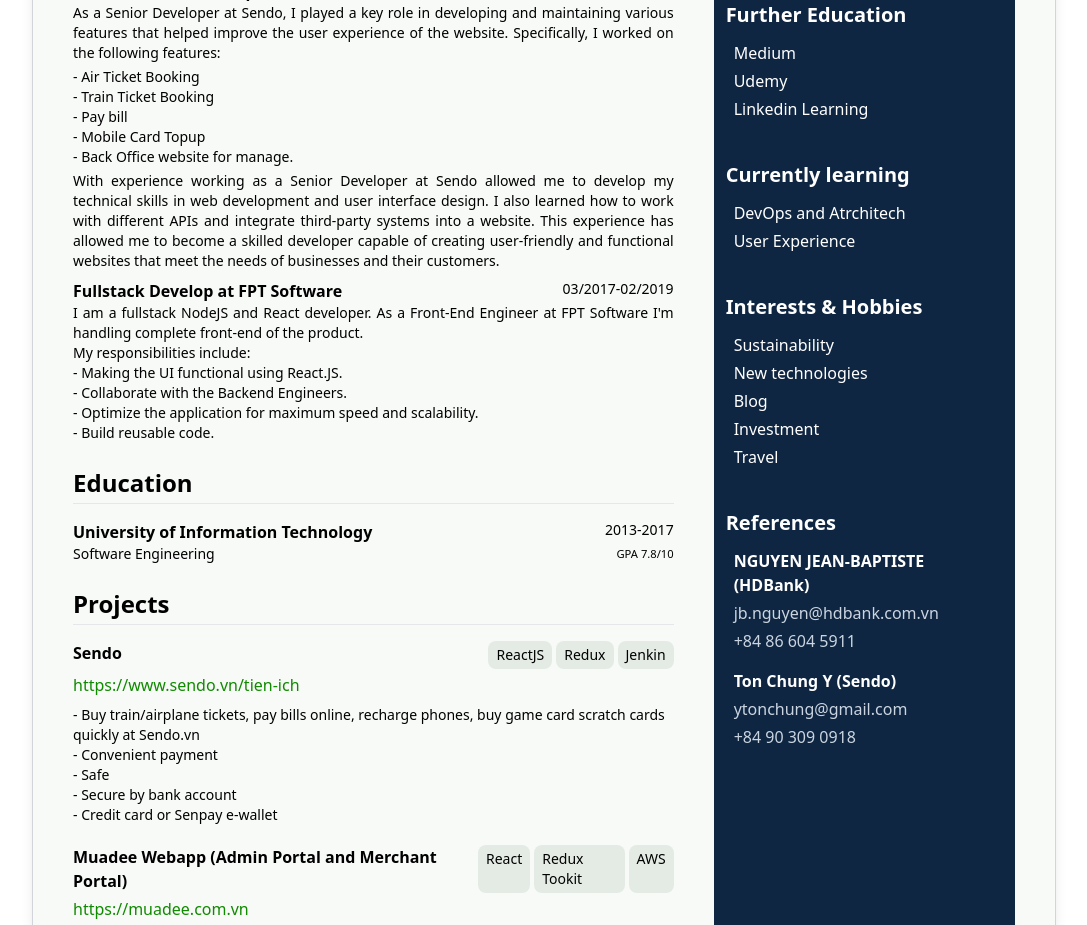
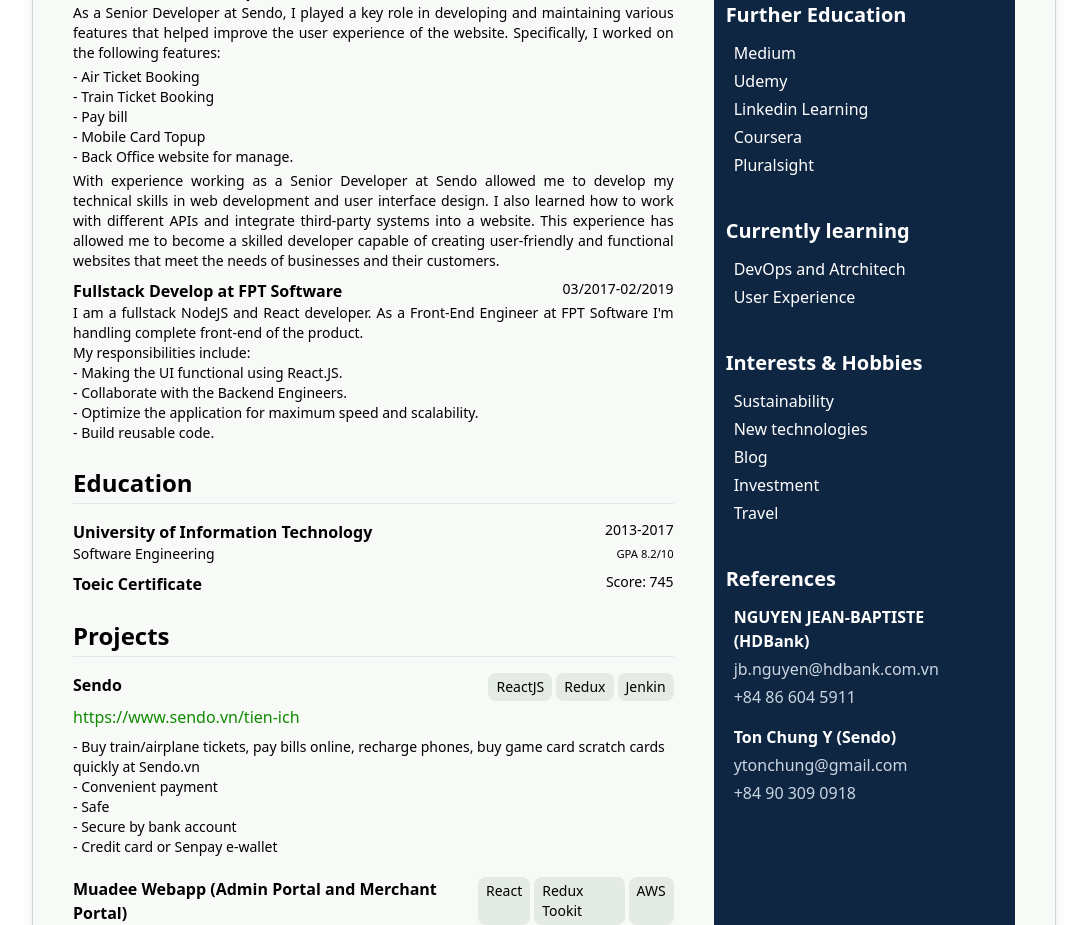
Before and after one commit to thuongthanhto/dev-tuts, a Next.js app: page / in a window 1280 px wide. Shown: the part 960-1885 px from the top of the page, without its empty margins (96-1183 px from the left). Built offline with nearby package versions, Linux system fonts and the light colour scheme.

Commit message:
Update Cert

```diff
--- a/src/pages/index.tsx
+++ b/src/pages/index.tsx
@@ -198,7 +198,13 @@
                       <strong className="text-base">University of Information Technology</strong>2013-2017
                     </p>
                     <p className="flex justify-between text-sm">
-                      Software Engineering<small>GPA 7.8/10</small>
+                      Software Engineering<small>GPA 8.2/10</small>
+                    </p>
+                  </li>
+                  <li className="pt-2">
+                    <p className="flex justify-between text-sm">
+                      <strong className="text-base">Toeic Certificate</strong>
+                      <span>Score: 745</span>
                     </p>
                   </li>
                 </ul>
@@ -386,6 +392,8 @@
                 <li className="px-2 mt-1">Medium</li>
                 <li className="px-2 mt-1">Udemy</li>
                 <li className="px-2 mt-1">Linkedin Learning</li>
+                <li className="px-2 mt-1">Coursera</li>
+                <li className="px-2 mt-1">Pluralsight</li>
               </ul>
 
               <strong className="text-xl font-semibold border-b md:border-none">Currently learning</strong>
```
